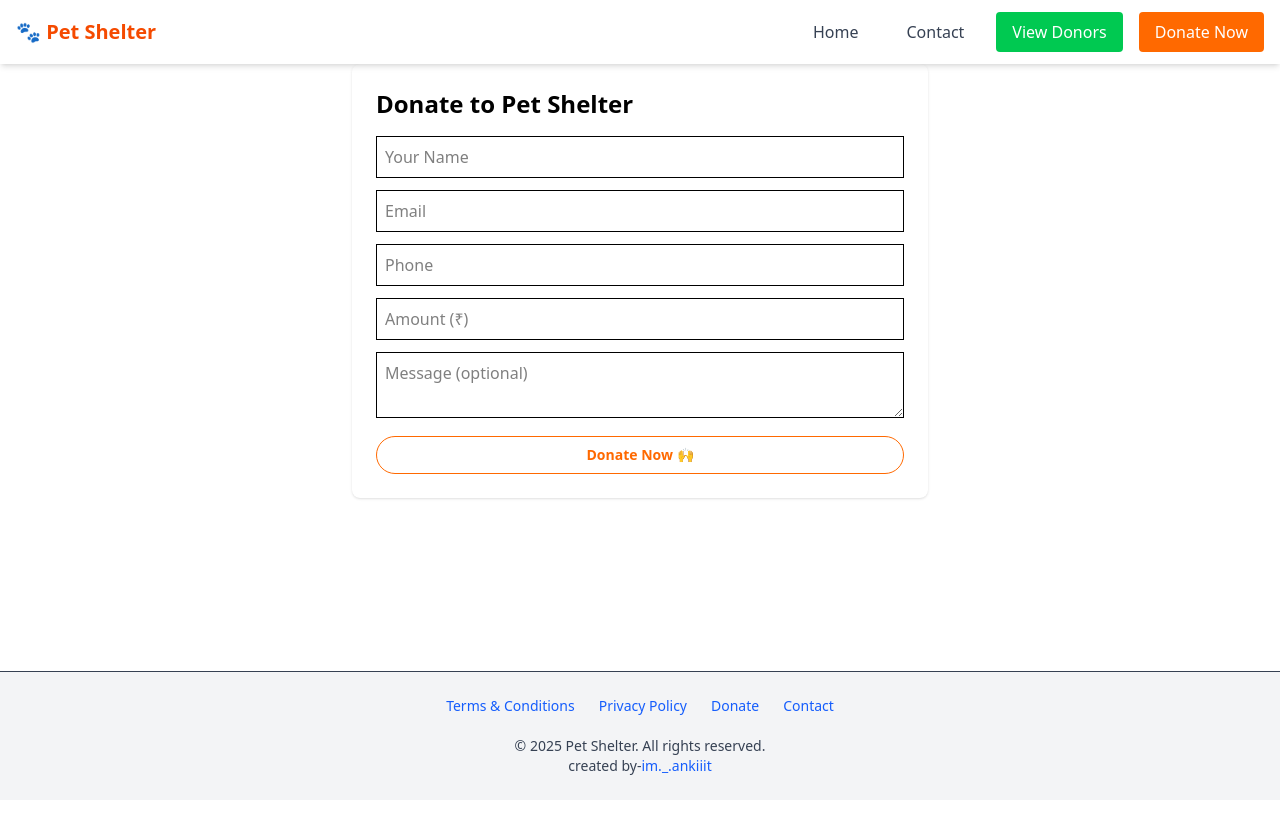
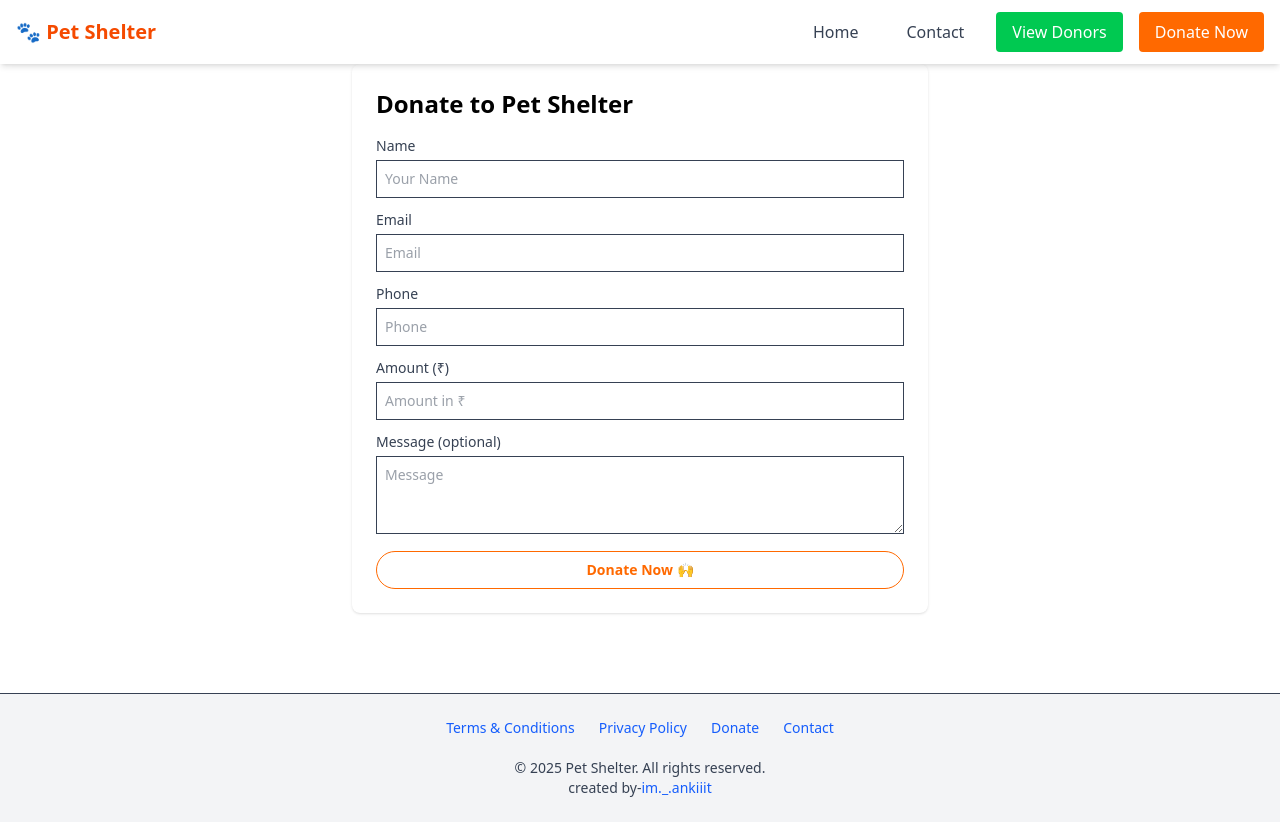
Before and after one commit to ankitsingh87201/pet-selter-donation, a React (Vite) app in the folder frontend/: page /donate in a window 1280 px wide. Before the commit the page ends 800 px from the top, so only its background shows below. Built offline with nearby package versions, Linux system fonts and the light colour scheme.

Commit message:
Update DonationForm.jsx

```diff
--- a/frontend/src/components/DonationForm.jsx
+++ b/frontend/src/components/DonationForm.jsx
@@ -38,13 +38,10 @@ const DonationForm = () => {
         return;
       }
 
-       // Step 1: Create Razorpay order (amount in paise)
-      const { data } = await axios.post(
-        `${import.meta.env.VITE_BACKEND_URL}/api/payment/create-order`,
-        {
+      // Step 1: Create Razorpay order
+      const { data } = await axios.post(`${import.meta.env.VITE_BACKEND_URL}/api/payment/create-order`, {
         amount: Number(form.amount) * 100,
-        }
-      );
+      });
 
       const order = data?.order || data;
 
@@ -53,7 +50,6 @@ const DonationForm = () => {
         setLoading(false);
         return;
       }
-
 
       // Step 2: Setup Razorpay options
       const options = {
@@ -65,7 +61,6 @@ const DonationForm = () => {
         order_id: order.id,
         handler: async function (response) {
           try {
-
             // Step 3: Verify payment
             await axios.post(`${import.meta.env.VITE_BACKEND_URL}/api/payment/verify`, {
               razorpay_order_id: response.razorpay_order_id,
@@ -80,7 +75,7 @@ const DonationForm = () => {
               },
             });
 
-             // Save donation to backend (optional - if not already in /verify)
+            // Optional: Save donation details
             await axios.post(`${import.meta.env.VITE_BACKEND_URL}/api/donations`, {
               ...form,
               amount: order.amount,
@@ -131,10 +126,7 @@ const DonationForm = () => {
       razorpay.open();
     } catch (error) {
       console.error("Donation error:", error);
-      alert(
-        "Something went wrong! " +
-          (error.response?.data?.message || error.message)
-      );
+      alert("Something went wrong! " + (error.response?.data?.message || error.message));
       setLoading(false);
     }
   };
@@ -142,43 +134,75 @@ const DonationForm = () => {
   return (
     <div className="max-w-xl mx-auto p-6 bg-white rounded-lg shadow">
       <h2 className="text-2xl font-bold mb-4">Donate to Pet Shelter</h2>
+
+      <label className="block mb-3 text-sm font-medium text-gray-700">
+        Name
         <input
+          required
           name="name"
           value={form.name}
           onChange={handleChange}
           placeholder="Your Name"
-        className="input border p-2 mb-3 w-full"
+          autoComplete="name"
+          className="input border p-2 mt-1 w-full"
         />
+      </label>
+
+      <label className="block mb-3 text-sm font-medium text-gray-700">
+        Email
         <input
+          required
           name="email"
+          type="email"
           value={form.email}
           onChange={handleChange}
           placeholder="Email"
-        className="input border p-2 mb-3 w-full"
+          autoComplete="email"
+          className="input border p-2 mt-1 w-full"
         />
+      </label>
+
+      <label className="block mb-3 text-sm font-medium text-gray-700">
+        Phone
         <input
+          required
           name="phone"
+          type="tel"
           value={form.phone}
           onChange={handleChange}
           placeholder="Phone"
-        className="input border p-2 mb-3 w-full"
+          autoComplete="tel"
+          className="input border p-2 mt-1 w-full"
         />
+      </label>
+
+      <label className="block mb-3 text-sm font-medium text-gray-700">
+        Amount (₹)
         <input
+          required
           name="amount"
+          type="number"
+          min="1"
           value={form.amount}
           onChange={handleChange}
-        placeholder="Amount (₹)"
-        type="number"
-        min="1"
-        className="input border p-2 mb-3 w-full"
+          placeholder="Amount in ₹"
+          autoComplete="off"
+          className="input border p-2 mt-1 w-full"
         />
+      </label>
+
+      <label className="block mb-3 text-sm font-medium text-gray-700">
+        Message (optional)
         <textarea
           name="message"
           value={form.message}
           onChange={handleChange}
-        placeholder="Message (optional)"
-        className="input border p-2 mb-3 w-full"
+          placeholder="Message"
+          rows={3}
+          className="input border p-2 mt-1 w-full"
         />
+      </label>
+
       <button
         onClick={handleDonate}
         disabled={loading}
```
Lines whose indentation alone changed are shown as unchanged.
